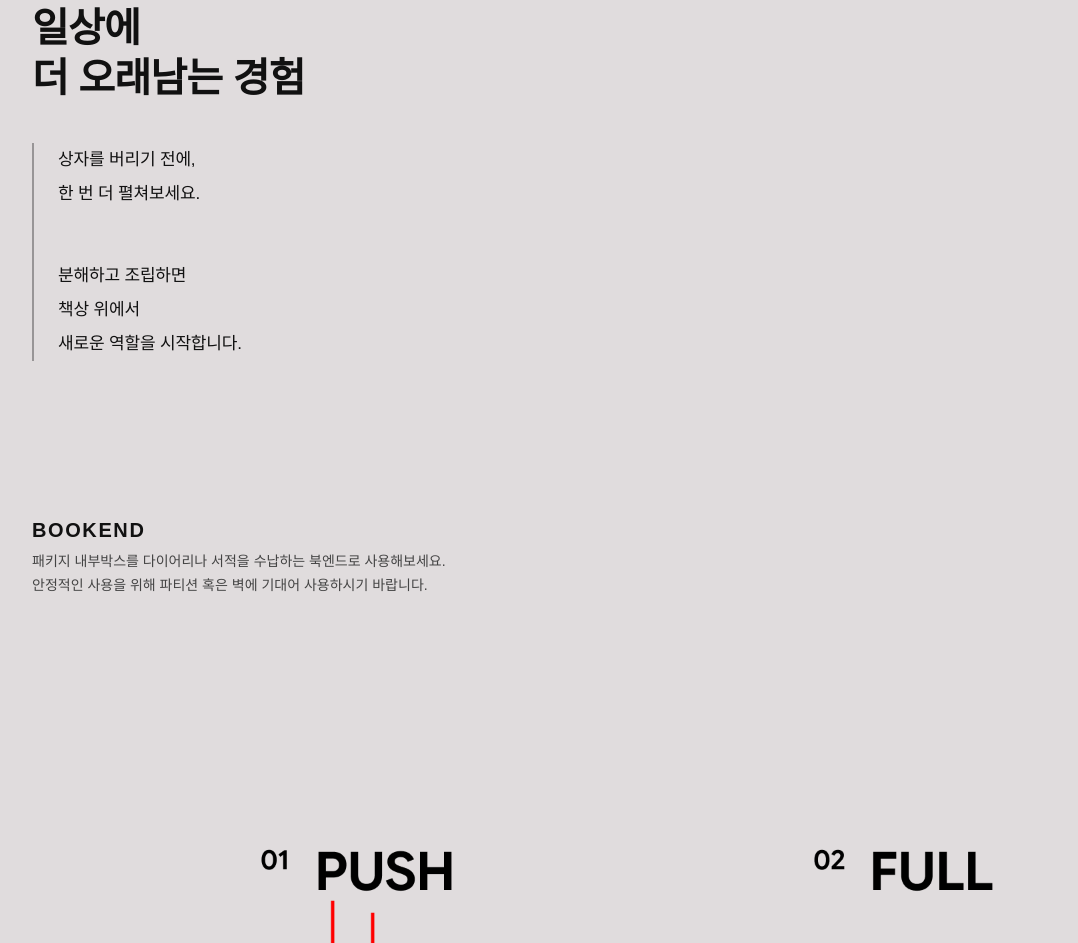
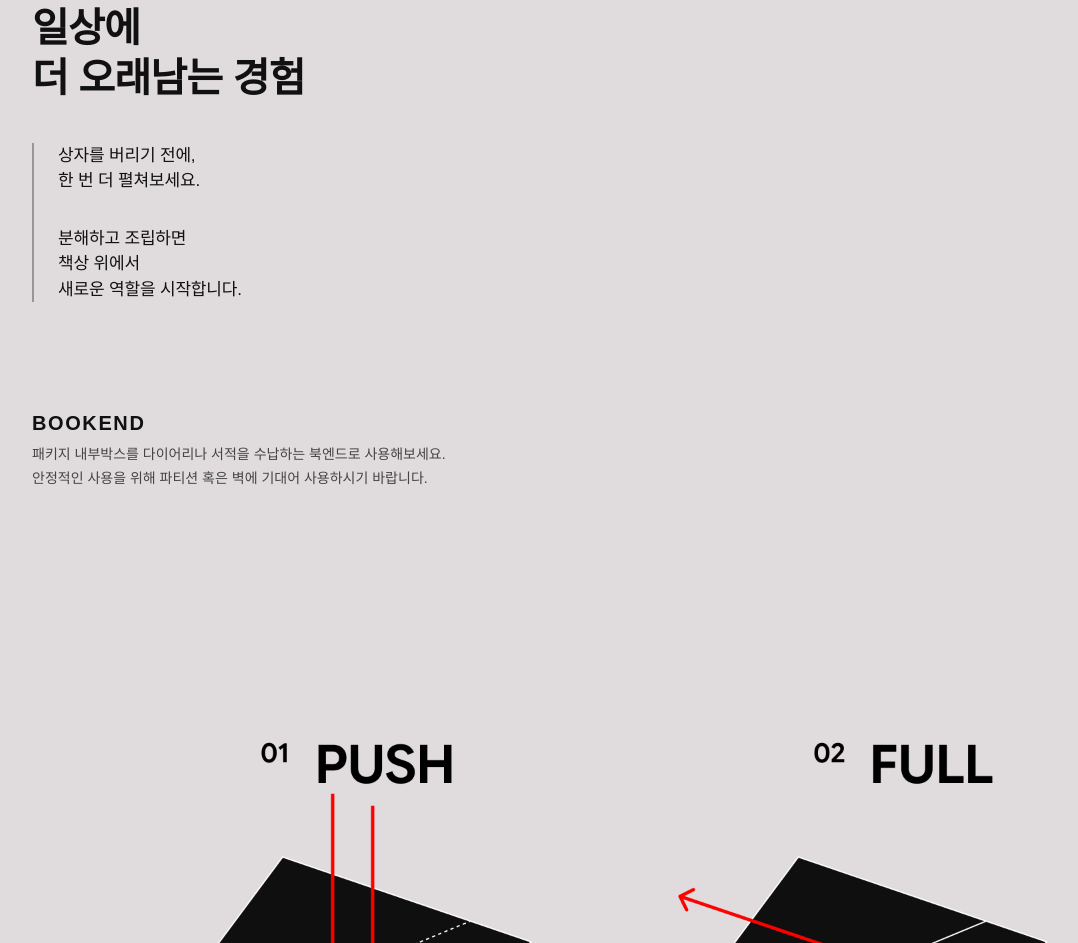
Before and after one commit to metheusx0/WelcomeKit, a plain HTML site: page index.html in a window 1280 px wide. Shown: the part 4421-5364 px from the top of the page, without its empty margins (8-1086 px from the left). Drawn offline with Linux system fonts and the light colour scheme; a web font is replaced by a local one.

Commit message:
Update index.html

```diff
--- a/index.html
+++ b/index.html
@@ -237,16 +237,16 @@
   <!-- 6. 일상에 더 오래남는 경험 -->
   <section class="section-lasting">
     <h2 class="lasting-title fade-in">일상에<br>더 오래남는 경험</h2>
-    <div style="border-left: 2px solid rgba(17,17,17,0.35); padding-left: 24px;">
-      <p class="lasting-desc fade-in">
+    <div class="text-block">
+       <p class="fade-in">
         상자를 버리기 전에,<br>
         한 번 더 펼쳐보세요.<br>
-        </p>
-       <p class="lasting-desc fade-in">
+       </p>
+       <p class="fade-in">
         분해하고 조립하면<br>
         책상 위에서<br>
         새로운 역할을 시작합니다.
-      </p>
+       </p>
     </div>
     </section>
 
```
